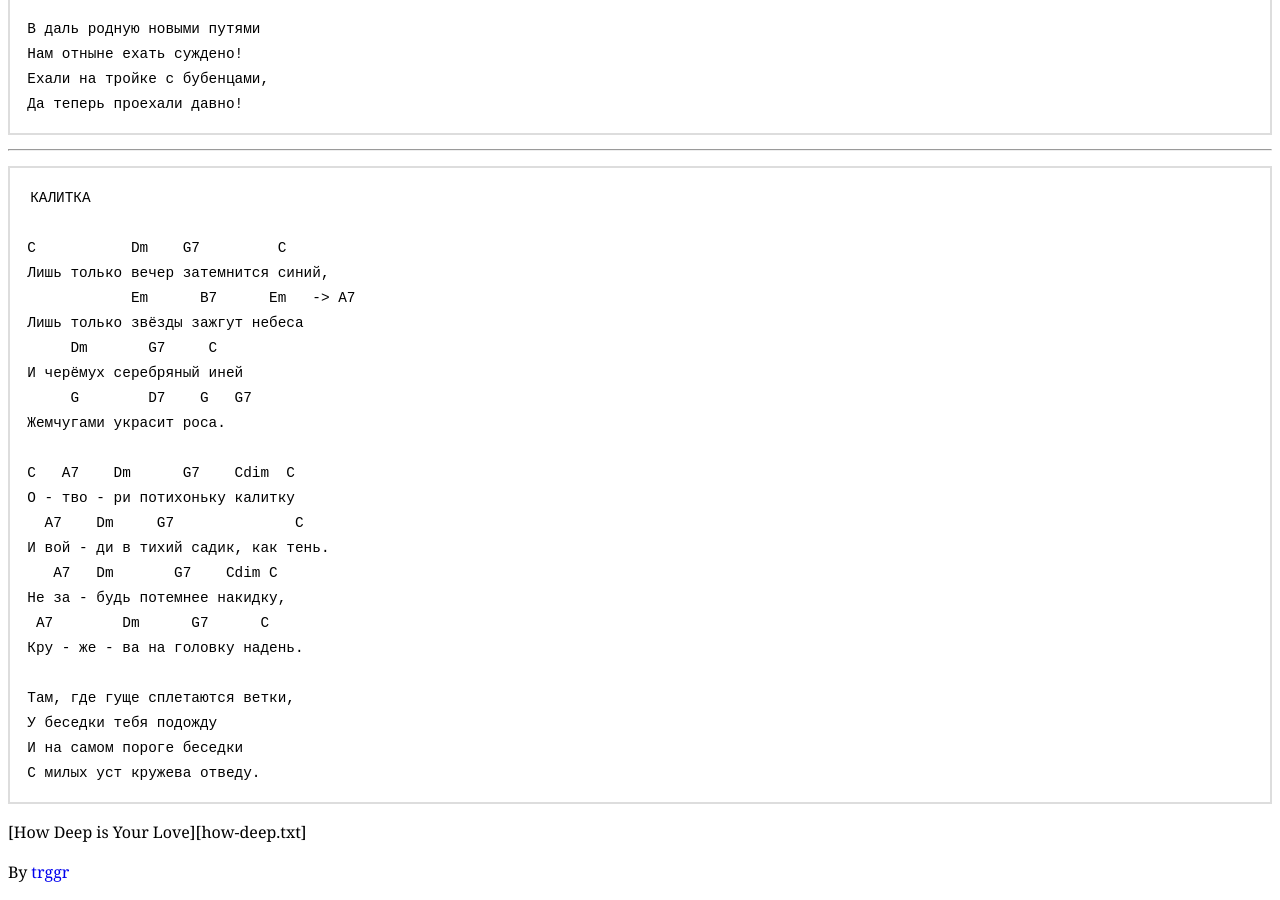
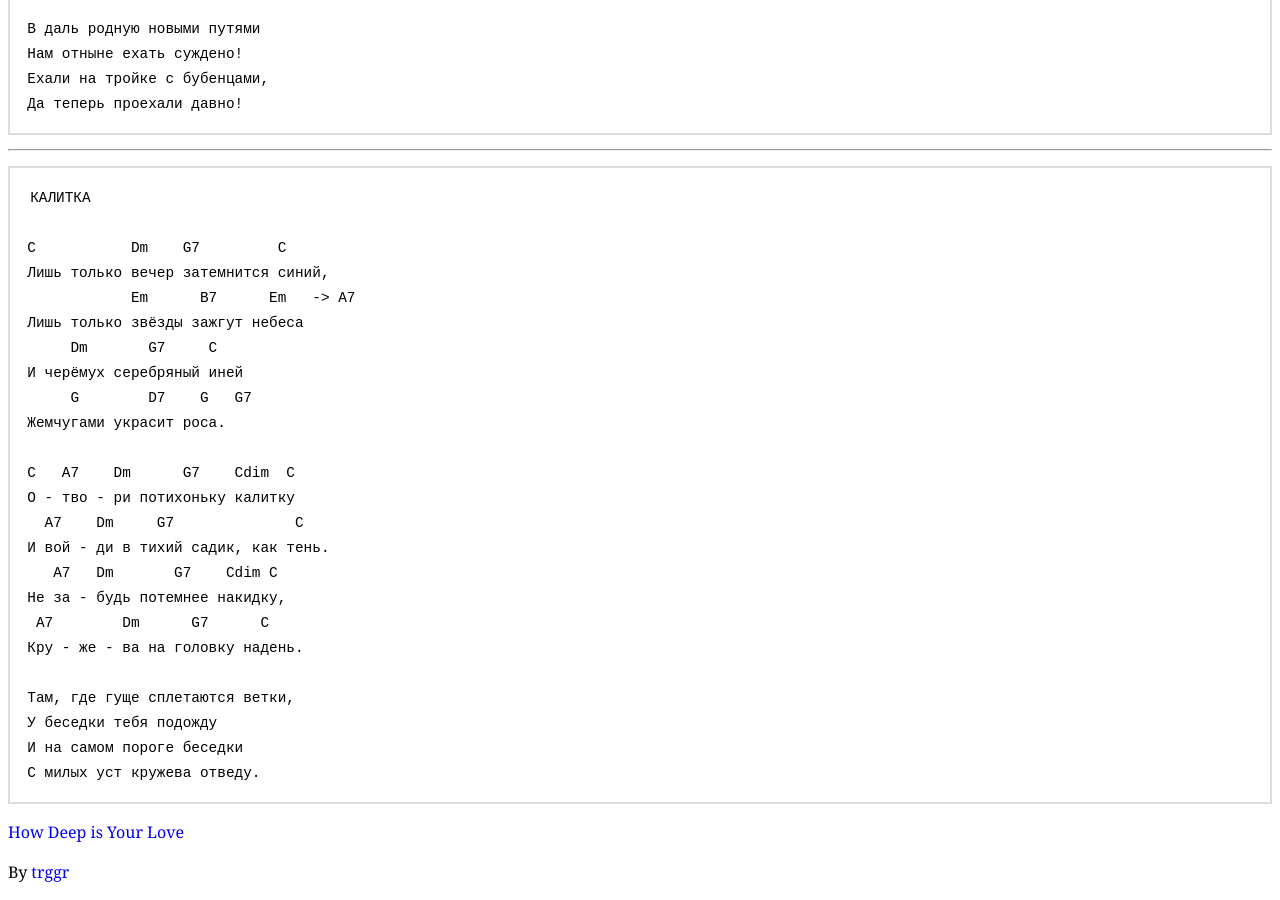
Before and after one commit to trggr/trggr.github.io, a Jekyll site: the page built from _posts/2018-11-26-v-zemlyanke.md, in a window 1280 px wide and 900 px high, scrolled down 4092 px. Built offline with Jekyll 4.4.1, drawn with Linux system fonts in a browser that asks for light colours.

Commit message:
how deep 2

```diff
--- a/_posts/2018-11-26-v-zemlyanke.md
+++ b/_posts/2018-11-26-v-zemlyanke.md
@@ -191,4 +191,4 @@ layout: post
     С милых уст кружева отведу.
 
 
-[How Deep is Your Love][how-deep.txt]
+[How Deep is Your Love](how-deep.txt)
```
